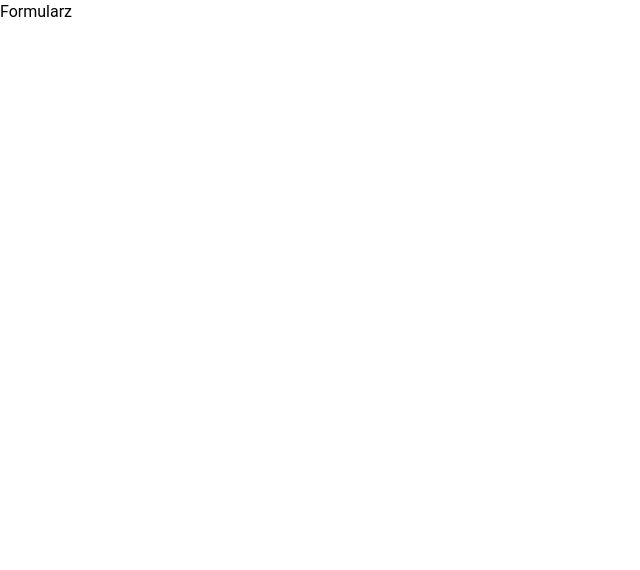
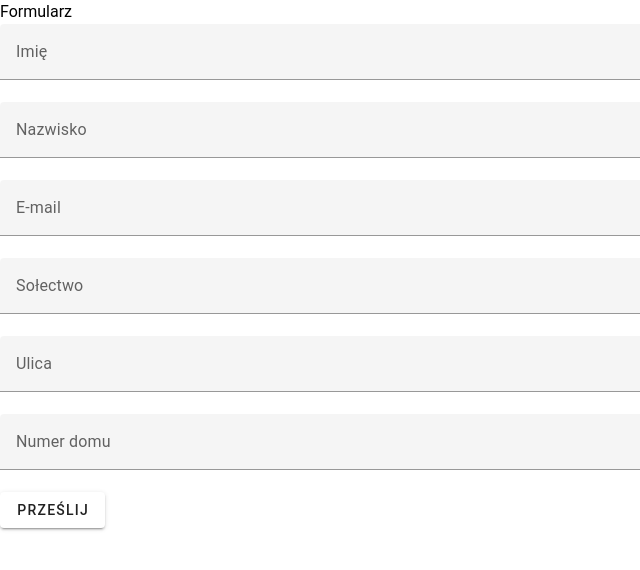
Before and after one commit to JakGin/formularz, a Vue app in the folder frontend/: page / in a window 1280 px wide. Shown: the top 570 px of the page, without its empty margins (0-640 px from the left). Built offline with nearby package versions, Linux system fonts and the light colour scheme.

Commit message:
Add Personal Information form

```diff
--- a/frontend/src/App.vue
+++ b/frontend/src/App.vue
@@ -1,4 +1,5 @@
 <script setup lang="ts">
+import PersonalInfo from "./components/PersonalInfo.vue"
 </script>
 
 <template>
@@ -11,6 +12,7 @@
     <div>
       Formularz
     </div>
+    <PersonalInfo/>
   </main>
 </template>
 
--- /dev/null
+++ b/frontend/src/components/PersonalInfo.vue
@@ -0,0 +1,81 @@
+<template>
+    <form @submit.prevent="HandleSubmit">
+        <v-text-field
+        v-model="name"
+        label="Imię"
+        ></v-text-field>
+
+        <v-text-field
+        v-model="lastname"
+        label="Nazwisko"
+        ></v-text-field>
+
+        <v-text-field
+        v-model="email"
+        label="E-mail"
+        ></v-text-field>
+
+        <v-text-field
+        v-model="solectwo"
+        label="Sołectwo"
+        ></v-text-field>
+
+        <v-text-field
+        v-model="street"
+        label="Ulica"
+        ></v-text-field>
+
+        <v-text-field
+        v-model="homeNumber"
+        label="Numer domu"
+        ></v-text-field>
+
+        <!-- <v-select
+        v-model="select.value.value"
+        :error-messages="select.errorMessage.value"
+        :items="items"
+        label="Select"
+        ></v-select> -->
+
+        <!-- <v-checkbox
+        v-model="checkbox.value.value"
+        :error-messages="checkbox.errorMessage.value"
+        label="Option"
+        type="checkbox"
+        value="1"
+        ></v-checkbox> -->
+
+        <v-btn
+        class="me-4"
+        type="submit"
+        text="Prześlij"
+        />
+    </form>
+</template>
+
+
+<script setup lang="ts">
+import {ref} from 'vue';
+
+const solectwo = ref('')
+const street = ref('')
+const homeNumber = ref('')
+const name = ref('')
+const lastname = ref('')
+const email = ref('')
+
+const HandleSubmit = () => {
+    const submitData = {
+        solectwo: solectwo.value,
+        street: street.value,
+        homeNumber: homeNumber.value,
+        name: name.value,
+        lastname: lastname.value,
+        email: email.value,
+    }
+    console.log(JSON.stringify(submitData, null, 2))
+}
+
+</script>
+
+<style scoped></style>
```
